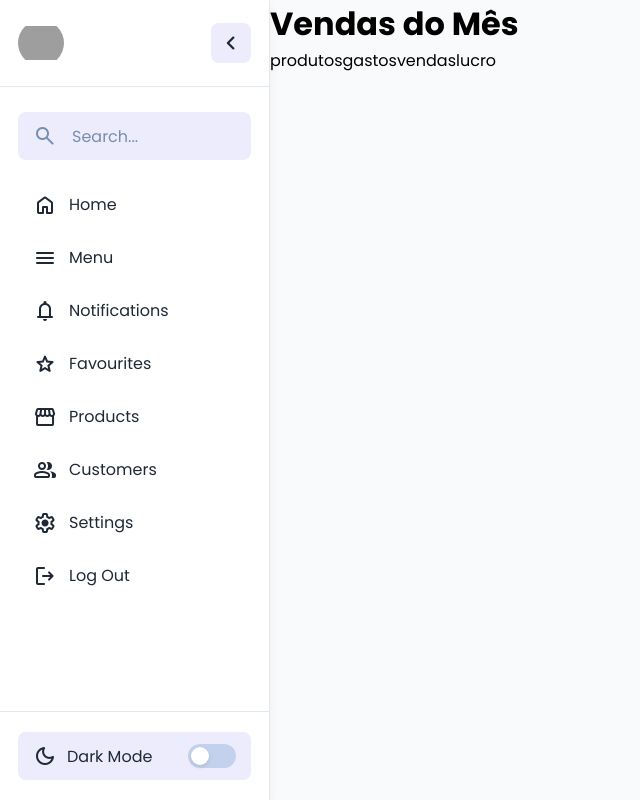
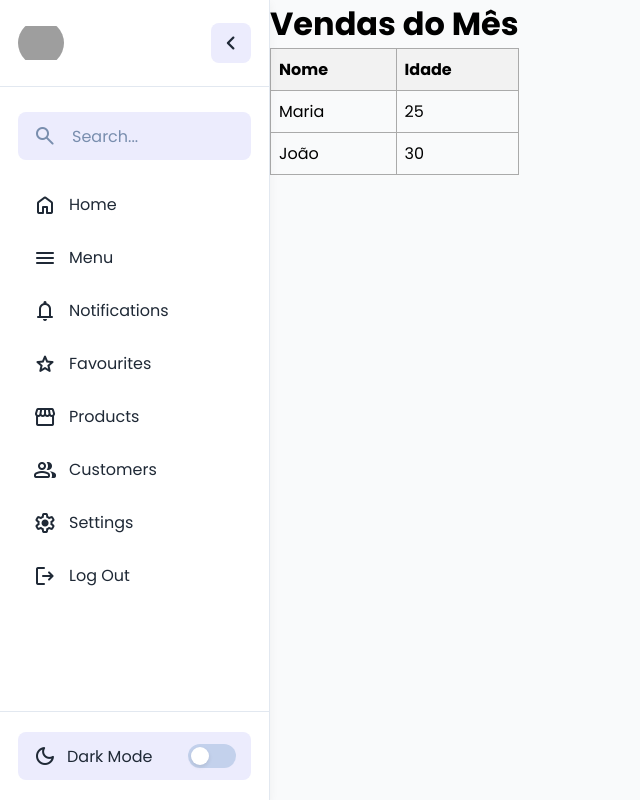
Before and after one commit to claudioroberto-github/Telecurso-2000, a PHP site: page /home.php in a window 1280 px wide. Shown: the whole page, without its empty margins (0-640 px from the left). Run offline with PHP 8.4, Linux system fonts and the light colour scheme; a user stored in the database is signed in; grey boxes are pictures that could not be loaded.

Commit message:
table no home.php

```diff
--- a/assets/css/home/home.css
+++ b/assets/css/home/home.css
@@ -77,7 +77,8 @@ body {
     opacity: 0;
     pointer-events: none;
 }
-.cart-button{
+
+.cart-button {
     display: flex;
     align-items: center;
     justify-content: center;
@@ -90,8 +91,9 @@ body {
     cursor: pointer;
     transition: background-color 0.3s ease;
 }
+
 .site-nav .sidebar-toggle,
-.sidebar-header .sidebar-toggle{
+.sidebar-header .sidebar-toggle {
     height: 40px;
     width: 40px;
     border: none;
@@ -200,7 +202,8 @@ body {
 .menu-link .menu-label {
     transition: opacity 0.3s ease;
 }
-.user-name{
+
+.user-name {
     opacity: 0;
     pointer-events: none;
 
@@ -214,7 +217,8 @@ body {
     color: var(--color-text-primary);
     transition: 0.3s ease;
 }
-.logout{
+
+.logout {
     display: flex;
     gap: 12px;
     white-space: nowrap;
@@ -232,7 +236,7 @@ body {
 }
 
 .sidebar.collapsed .menu-link .menu-label,
-.sidebar.collapsed .logout .menu-label{
+.sidebar.collapsed .logout .menu-label {
     opacity: 0;
     pointer-events: none;
 }
@@ -396,40 +400,18 @@ body.dark-theme .theme-toggle-indicator {
     }
 }
 
-.produtos-vendidos{
-    display: flex;
-    flex-direction: column;
-    width: 500px;
+.dashboard-table {
+    border-collapse: collapse;
+    width: 100%;
 }
 
-.produtos-vendidos p{
-    display: flex;
-    width: 150px;
-    overflow-y: scroll;
-    background-color: #111827;
+th,
+td {
+    border: 1px solid #aaa;
+    padding: 8px;
+    text-align: left;
 }
 
-.card-product{
-    display: flex;
-    background-color: var(--color-bg-secondary);
-    flex-direction: column;
-    border-radius: 10px;
-    border: var(--color-hover-primary) solid 1px;
-    box-shadow: 0 10px 0 10px rgba(0, 0, 0, 0.3) solid;
-    height: 250px;
-    width: 150px;
-    align-items: center;
-    justify-content: center;
-    margin-right: 40px;
+thead {
+    background-color: #f2f2f2;
 }
-
-.card-product img{
-    height: 110px;
-    margin: 25px;
-}
-
-ul{
-    display: flex;
-    flex-wrap: nowrap;
-    grid-row: auto;
-}
--- a/home.php
+++ b/home.php
@@ -112,12 +112,25 @@ if ((!isset($_SESSION['email']) == true) and (!isset($_SESSION['senha']) == true
       </aside>
       <main>
         <h1>Vendas do Mês</h1>
-        <table>
-          <tr>produtos</tr>
-          <tr>gastos</tr>
-          <tr>vendas</tr>
-          <tr>lucro</tr>
-        </table>
+        <table class="dashboard-table">
+  <thead>
+    <tr>
+      <th>Nome</th>
+      <th>Idade</th>
+    </tr>
+  </thead>
+  <tbody>
+    <tr>
+      <td>Maria</td>
+      <td>25</td>
+    </tr>
+    <tr>
+      <td>João</td>
+      <td>30</td>
+    </tr>
+  </tbody>
+</table>
+
       </main>
     </div>
     <script src="assets/js/home/home.js"></script>
```
